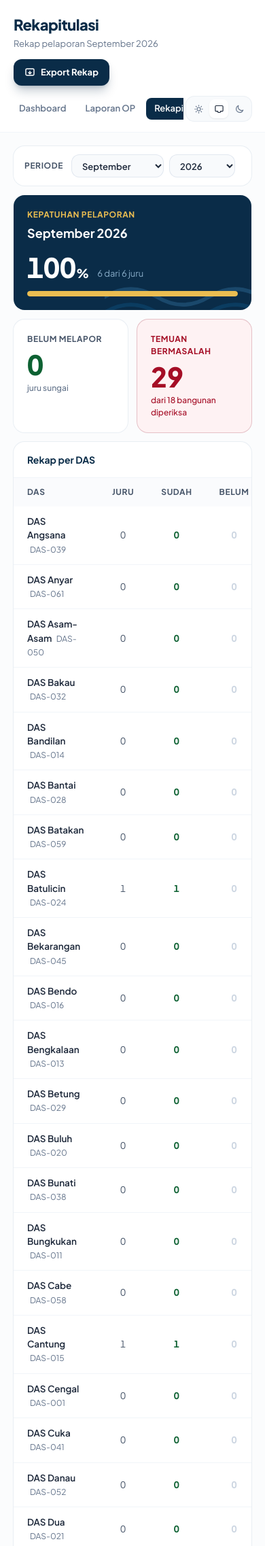
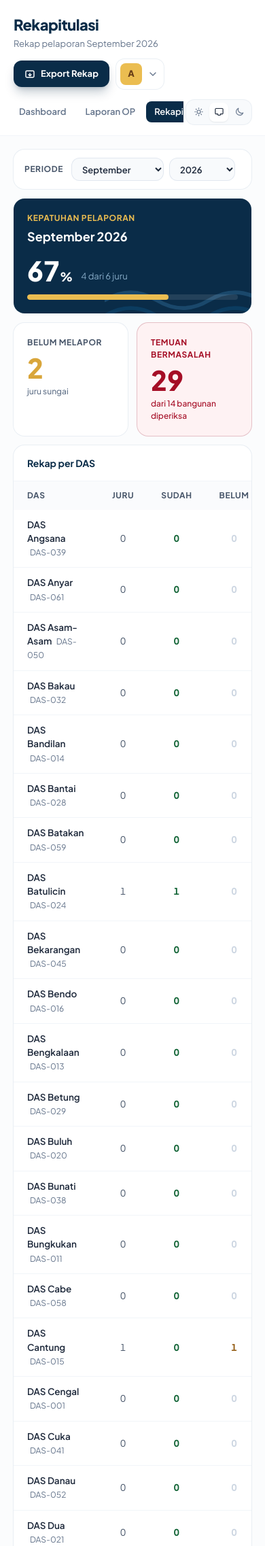
Before and after one commit to khatami99/river-op, a Laravel app: page /rekap in a window 390 px wide. Shown: the top 2274 px of the page at 68% size. Run offline with Laravel 12, Linux system fonts and the light colour scheme; a user stored in the database is signed in; data comes from the database, SQL or seed files in the repository; style sheets or scripts are compiled from the project's sources; parts of the project's set-up code (start-up, migrations or seed data) failed here and were passed over.

Commit message:
feat: akun yang sedang masuk pindah ke kanan atas, dan bisa keluar dari HP
Blok akun tinggal di dalam rel navigasi, yang disembunyikan di layar di bawah
1024px. Akibatnya di HP dan tablet tidak ada cara melihat sedang masuk
sebagai siapa, dan tidak ada cara keluar sama sekali — tombolnya ikut hilang
bersama rel navigasinya.

Untuk aplikasi yang dibuka di komputer bersama kantor, itu bukan sekadar
merepotkan: pegawai berikutnya duduk dan langsung memakai akun orang
sebelumnya. Kop halaman satu-satunya bagian yang tampil di semua ukuran
layar, jadi di situlah akun sekarang tinggal.

Isinya nama, username, peran, dan Keluar. Username, bukan nomor baris basis
data: itulah yang pegawai ketik saat masuk, jadi itulah yang menjawab "akun
siapa ini". Tanpa foto — staf_dinas memang tidak menyimpannya, dan di panel
admin orang tidak sedang mengenali wajah siapa pun.

Blok lamanya dicabut, bukan diduplikat. Dua tempat masuk-keluar berarti dua
tombol Keluar, dan orang jadi ragu keduanya sama atau tidak.

Sekalian dua perbaikan pada tombol halaman detail laporan:

  Blangko PDF tidak lagi merah. Merah di aplikasi ini berarti bahaya —
  dipakai untuk Hapus dan untuk temuan bermasalah — sehingga tombol yang
  cuma mengunduh berkas terbaca seperti peringatan.

  Kembali dipisahkan dari ketiga tombol dokumen dan diturunkan menjadi
  tautan biasa. Ia navigasi, bukan aksi; menyandingkannya membuat keduanya
  terbaca sejenis, kekeliruan penggolongan yang sama seperti pemilih periode
  di sebelah tombol Export.

Co-Authored-By: Claude Opus 5 <noreply@anthropic.com>

```diff
--- /dev/null
+++ b/resources/views/components/menu-akun.blade.php
@@ -0,0 +1,64 @@
+@props(['staf'])
+
+{{-- Akun yang sedang masuk, di sudut kanan atas.
+
+     Sebelumnya ini tinggal di dalam rel navigasi — yang menghilang di layar
+     di bawah 1024px. Akibatnya di HP dan tablet tidak ada cara melihat sedang
+     masuk sebagai siapa, dan tidak ada cara keluar sama sekali. Untuk
+     aplikasi yang dibuka di komputer bersama, itu bukan sekadar merepotkan:
+     pegawai berikutnya duduk dan langsung memakai akun orang sebelumnya.
+
+     Kop halaman satu-satunya bagian yang tampil di semua ukuran layar.
+
+     Tanpa foto, sebab staf_dinas memang tidak menyimpannya — dan di panel
+     admin orang tidak sedang mengenali wajah siapa pun, cuma memastikan "ini
+     akun saya". Nama dan username sudah menjawab itu. --}}
+@php
+    $peran = [
+        'admin' => ['Administrator', 'sungai'],
+        'viewer' => ['Peninjau', 'netral'],
+    ][$staf->role ?? ''] ?? [ucfirst($staf->role ?? '-'), 'netral'];
+@endphp
+
+<details class="relative shrink-0" data-panel-pilihan>
+    <summary class="flex cursor-pointer select-none items-center gap-2 rounded-xl py-1.5 pl-1.5 pr-2 ring-1 ring-garis/70 transition hover:bg-permukaan-lembut
+                    list-none [&::-webkit-details-marker]:hidden">
+        <span class="flex h-8 w-8 shrink-0 items-center justify-center rounded-lg bg-emas-400 text-[13px] font-extrabold text-emas-900">
+            {{ strtoupper(mb_substr($staf->nama ?? 'S', 0, 1)) }}
+        </span>
+        <span class="hidden min-w-0 text-left leading-tight sm:block">
+            <span class="block max-w-[10rem] truncate text-[13px] font-bold text-teks">{{ $staf->nama ?? '-' }}</span>
+            <span class="block text-[11px] text-teks-samar">{{ $peran[0] }}</span>
+        </span>
+        <svg class="h-4 w-4 shrink-0 text-teks-samar" fill="none" stroke="currentColor" stroke-width="2" viewBox="0 0 24 24">
+            <path stroke-linecap="round" stroke-linejoin="round" d="m6 9 6 6 6-6"/>
+        </svg>
+    </summary>
+
+    <div class="absolute right-0 z-40 mt-2 w-64 rounded-2xl bg-permukaan p-1.5 shadow-lg shadow-sungai-950/10 ring-1 ring-garis">
+        <div class="px-3 py-2.5">
+            <p class="truncate text-sm font-bold text-teks">{{ $staf->nama ?? '-' }}</p>
+
+            {{-- Username, bukan nomor baris basis data: inilah yang pegawai
+                 ketik saat masuk, jadi inilah yang menjawab "akun siapa ini". --}}
+            <p class="mt-0.5 truncate text-[12px] text-teks-samar">{{ $staf->username ?? '-' }}</p>
+
+            <div class="mt-2">
+                <x-lencana :warna="$peran[1]">{{ $peran[0] }}</x-lencana>
+            </div>
+        </div>
+
+        <div class="my-1 h-px bg-garis-halus"></div>
+
+        <form method="POST" action="{{ route('logout') }}">
+            @csrf
+            <button type="submit"
+                    class="flex w-full items-center gap-2.5 rounded-xl px-3 py-2.5 text-[13px] font-semibold text-bahaya-teks transition hover:bg-bahaya-latar">
+                <svg class="h-4 w-4 shrink-0" fill="none" stroke="currentColor" stroke-width="2" viewBox="0 0 24 24">
+                    <path stroke-linecap="round" stroke-linejoin="round" d="M17 16l4-4m0 0l-4-4m4 4H7m6 4v1a3 3 0 01-3 3H6a3 3 0 01-3-3V7a3 3 0 013-3h4a3 3 0 013 3v1"/>
+                </svg>
+                Keluar
+            </button>
+        </form>
+    </div>
+</details>
--- a/resources/views/layouts/app.blade.php
+++ b/resources/views/layouts/app.blade.php
@@ -116,30 +116,10 @@
                 @endforeach
             </nav>
 
-            <div class="mx-3 mt-3 flex justify-center">
+            <div class="m-3 mt-4 flex justify-center">
                 <x-pengalih-tema class="w-full justify-center"/>
             </div>
 
-            <div class="m-3 rounded-2xl bg-white/5 p-3 ring-1 ring-white/10">
-                <div class="flex items-center gap-3">
-                    <div class="flex h-9 w-9 items-center justify-center rounded-xl bg-emas-400 text-sm font-extrabold text-emas-900">
-                        {{ strtoupper(substr($staf->nama ?? 'S', 0, 1)) }}
-                    </div>
-                    <div class="min-w-0 flex-1 leading-tight">
-                        <p class="truncate text-[13px] font-semibold text-white">{{ $staf->nama ?? '-' }}</p>
-                        <p class="text-[11px] capitalize text-sungai-300/80">{{ $staf->role ?? '' }}</p>
-                    </div>
-                    <form method="POST" action="{{ route('logout') }}">
-                        @csrf
-                        <button type="submit" title="Keluar"
-                                class="flex h-8 w-8 items-center justify-center rounded-lg text-sungai-300/80 transition hover:bg-white/10 hover:text-white">
-                            <svg class="h-4 w-4" fill="none" stroke="currentColor" stroke-width="2" viewBox="0 0 24 24">
-                                <path stroke-linecap="round" stroke-linejoin="round" d="M17 16l4-4m0 0l-4-4m4 4H7m6 4v1a3 3 0 01-3 3H6a3 3 0 01-3-3V7a3 3 0 013-3h4a3 3 0 013 3v1"/>
-                            </svg>
-                        </button>
-                    </form>
-                </div>
-            </div>
         </aside>
 
         {{-- Area konten --}}
@@ -155,7 +135,13 @@
                             <p class="mt-0.5 truncate text-[13px] text-teks-samar">@yield('subjudul')</p>
                         @endif
                     </div>
-                    @yield('aksi-header')
+                    <div class="flex shrink-0 items-center gap-2.5">
+                        @hasSection('aksi-header')
+                            @yield('aksi-header')
+                            <span class="hidden h-7 w-px bg-garis sm:block"></span>
+                        @endif
+                        <x-menu-akun :staf="$staf"/>
+                    </div>
                 </div>
 
                 {{-- Navigasi ringkas untuk layar kecil --}}
```
Also changed, not shown: resources/views/laporan/show.blade.php (+12 -9 lines).
